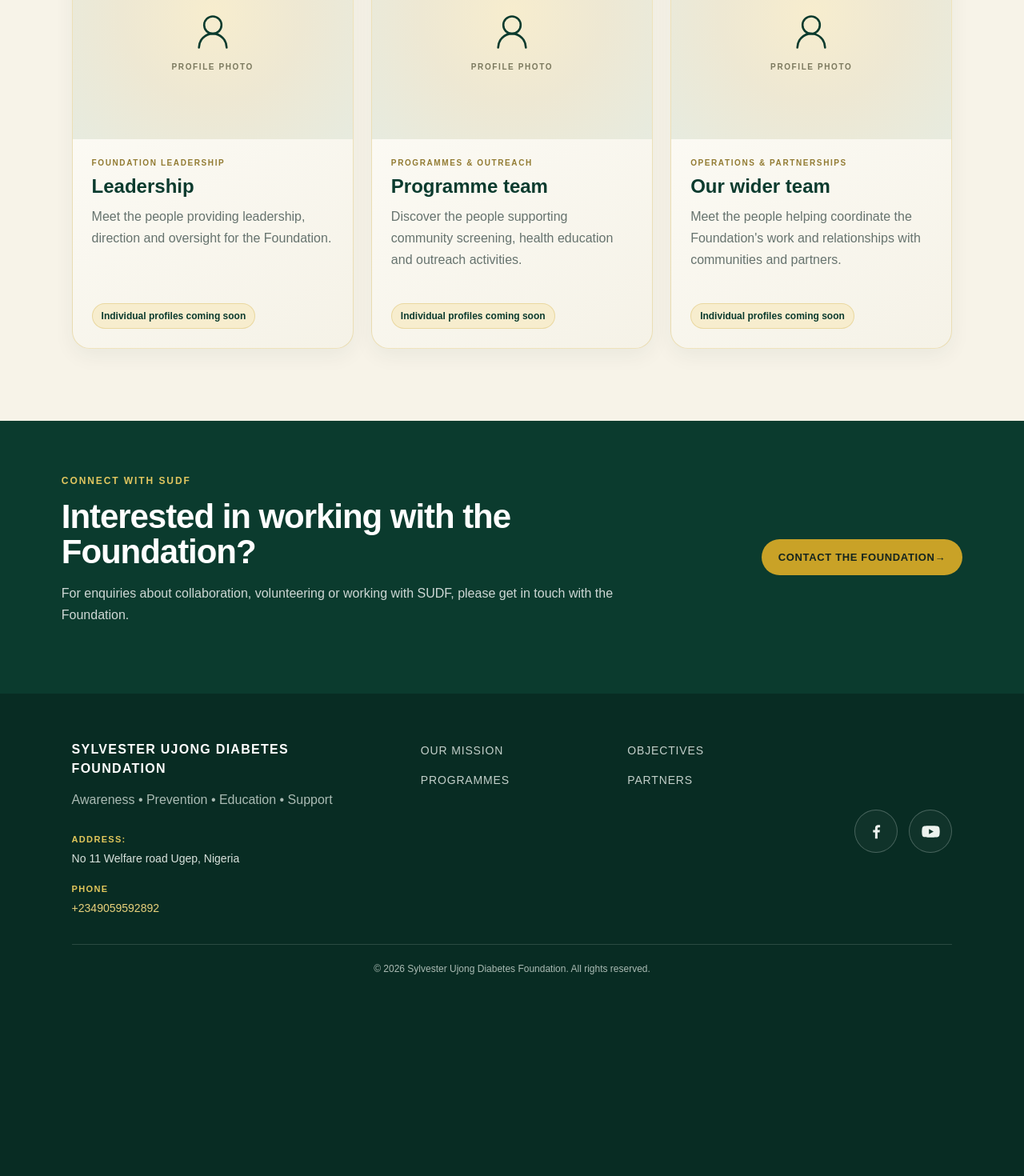
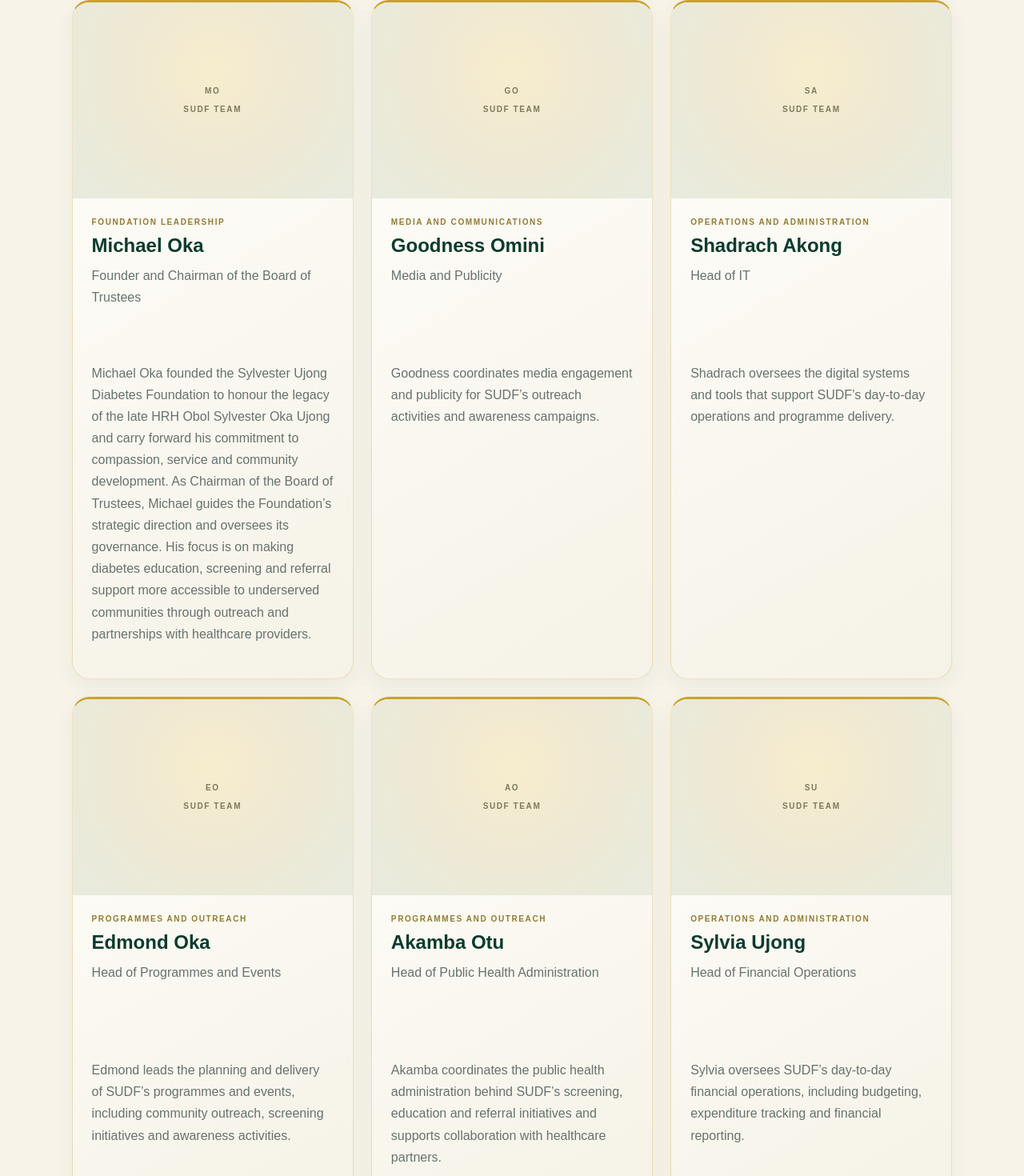
Before and after one commit to AkongShadrach/SUDF-website, a Next.js app: page /team in a window 1280 px wide. Shown: the part 1220-2690 px from the top of the page at 80% size. Before the commit the page ends 2467 px from the top, so only its background shows below. Built offline with nearby package versions, Linux system fonts and the light colour scheme.

Commit message:
Publish official SUDF team member profiles

```diff
--- a/app/team/page.tsx
+++ b/app/team/page.tsx
@@ -1,26 +1,74 @@
 import Link from "next/link";
 import SiteHeader from "../../components/SiteHeader";
-import { Linkedin, UserRound } from "lucide-react";
+import { UserRound } from "lucide-react";
 import SiteFooter from "../../components/SiteFooter";
 
-const profileGroups = [
+const teamMembers = [
   {
-    label: "FOUNDATION LEADERSHIP",
-    title: "Leadership",
-    description: "Meet the people providing leadership, direction and oversight for the Foundation.",
-    count: 2,
+    name: "Michael Oka",
+    role: "Founder and Chairman of the Board of Trustees",
+    group: "FOUNDATION LEADERSHIP",
+    bio: "Michael Oka founded the Sylvester Ujong Diabetes Foundation to honour the legacy of the late HRH Obol Sylvester Oka Ujong and carry forward his commitment to compassion, service and community development. As Chairman of the Board of Trustees, Michael guides the Foundation’s strategic direction and oversees its governance. His focus is on making diabetes education, screening and referral support more accessible to underserved communities through outreach and partnerships with healthcare providers.",
   },
   {
-    label: "PROGRAMMES & OUTREACH",
-    title: "Programme team",
-    description: "Discover the people supporting community screening, health education and outreach activities.",
-    count: 3,
+    name: "Goodness Omini",
+    role: "Media and Publicity",
+    group: "MEDIA AND COMMUNICATIONS",
+    bio: "Goodness coordinates media engagement and publicity for SUDF’s outreach activities and awareness campaigns.",
   },
   {
-    label: "OPERATIONS & PARTNERSHIPS",
-    title: "Our wider team",
-    description: "Meet the people helping coordinate the Foundation's work and relationships with communities and partners.",
-    count: 3,
+    name: "Shadrach Akong",
+    role: "Head of IT",
+    group: "OPERATIONS AND ADMINISTRATION",
+    bio: "Shadrach oversees the digital systems and tools that support SUDF’s day-to-day operations and programme delivery.",
+  },
+  {
+    name: "Edmond Oka",
+    role: "Head of Programmes and Events",
+    group: "PROGRAMMES AND OUTREACH",
+    bio: "Edmond leads the planning and delivery of SUDF’s programmes and events, including community outreach, screening initiatives and awareness activities.",
+  },
+  {
+    name: "Akamba Otu",
+    role: "Head of Public Health Administration",
+    group: "PROGRAMMES AND OUTREACH",
+    bio: "Akamba coordinates the public health administration behind SUDF’s screening, education and referral initiatives and supports collaboration with healthcare partners.",
+  },
+  {
+    name: "Sylvia Ujong",
+    role: "Head of Financial Operations",
+    group: "OPERATIONS AND ADMINISTRATION",
+    bio: "Sylvia oversees SUDF’s day-to-day financial operations, including budgeting, expenditure tracking and financial reporting.",
+  },
+  {
+    name: "Abanda Uket",
+    role: "Head of Fundraising and Mobilisation",
+    group: "PARTNERSHIPS AND MOBILISATION",
+    bio: "Abanda leads fundraising and mobilises donors, sponsors and community supporters for SUDF’s programmes.",
+  },
+  {
+    name: "Elias Obono",
+    role: "Head of Data and Logistics Planning",
+    group: "OPERATIONS AND ADMINISTRATION",
+    bio: "Elias oversees programme data collection and reporting and plans the supplies, transport and other logistics needed for outreach.",
+  },
+  {
+    name: "Goodnews Ibiang",
+    role: "Head of Publicity and Communications",
+    group: "MEDIA AND COMMUNICATIONS",
+    bio: "Goodnews leads SUDF’s communications planning and oversees the messaging used in public updates and stakeholder communications.",
+  },
+  {
+    name: "Emmanuel Oka",
+    role: "Head of Strategic Planning and Capacity Building",
+    group: "STRATEGY AND CAPACITY BUILDING",
+    bio: "Emmanuel leads strategic planning and coordinates training and professional development for staff and volunteers.",
+  },
+  {
+    name: "Obia Samuel",
+    role: "Secretary",
+    group: "OPERATIONS AND ADMINISTRATION",
+    bio: "Obia coordinates meeting records, official correspondence and administrative follow-up for the Foundation.",
   },
 ];
 
@@ -32,7 +80,7 @@ export default function TeamPage() {
         <div className="sudf-team-hero-inner">
           <p className="eyebrow">THE PEOPLE BEHIND THE WORK</p>
           <h1>Meet our team</h1>
-          <p>Get to know the people whose leadership, commitment and service help advance the Sylvester Ujong Diabetes Foundation's work.</p>
+          <p>The Sylvester Ujong Diabetes Foundation (SUDF) brings together people who plan and deliver community outreach, support diabetes screening and education, and manage the partnerships and operations that make this work possible.</p>
           <span className="sudf-team-hero-rule" aria-hidden="true" />
         </div>
         <div className="sudf-team-hero-mark" aria-hidden="true"><UserRound size={76} strokeWidth={1} /></div>
@@ -44,29 +92,29 @@ export default function TeamPage() {
           <h2>Working together for healthier communities</h2>
         </div>
         <div>
-          <p>SUDF's work is supported by people who contribute leadership, programme coordination, community engagement and specialist support.</p>
-          <p>Individual profiles, official photographs, role descriptions and professional links will be published here as they are confirmed by the Foundation.</p>
+          <p>Meet the people serving across SUDF’s leadership, programmes, public health administration, communications and operations.</p>
+          <p>Each team member contributes to the Foundation’s work to improve diabetes awareness, screening, education and support in communities.</p>
         </div>
       </section>
 
-      <section className="sudf-team-groups section" aria-label="SUDF team profile areas">
+      <section className="sudf-team-groups section" aria-label="SUDF team profiles">
         <div className="sudf-team-section-heading">
           <p className="eyebrow">MEET THE PEOPLE</p>
           <h2>Our team and leadership</h2>
-          <p>Explore the areas of responsibility represented across the Foundation.</p>
+          <p>Meet the people and learn about the responsibilities they carry across the Foundation.</p>
         </div>
         <div className="sudf-team-grid">
-          {profileGroups.map((group) => (
-            <article className="sudf-team-card" key={group.title}>
-              <div className="sudf-team-photo-placeholder" aria-label="Team photograph to be added">
-                <UserRound size={52} strokeWidth={1.2} aria-hidden="true" />
-                <span>PROFILE PHOTO</span>
+          {teamMembers.map((member) => (
+            <article className="sudf-team-card" key={member.name}>
+              <div className="sudf-team-photo-placeholder" aria-label={`No photograph supplied for ${member.name}`}>
+                <span className="sudf-team-initials" aria-hidden="true">{member.name.split(" ").map((part) => part[0]).join("").slice(0, 2).toUpperCase()}</span>
+                <span>SUDF TEAM</span>
               </div>
               <div className="sudf-team-card-copy">
-                <p className="eyebrow">{group.label}</p>
-                <h3>{group.title}</h3>
-                <p>{group.description}</p>
-                <span className="sudf-team-profile-note">Individual profiles coming soon</span>
+                <p className="eyebrow">{member.group}</p>
+                <h3>{member.name}</h3>
+                <p className="sudf-team-role">{member.role}</p>
+                <p>{member.bio}</p>
               </div>
             </article>
           ))}
```
